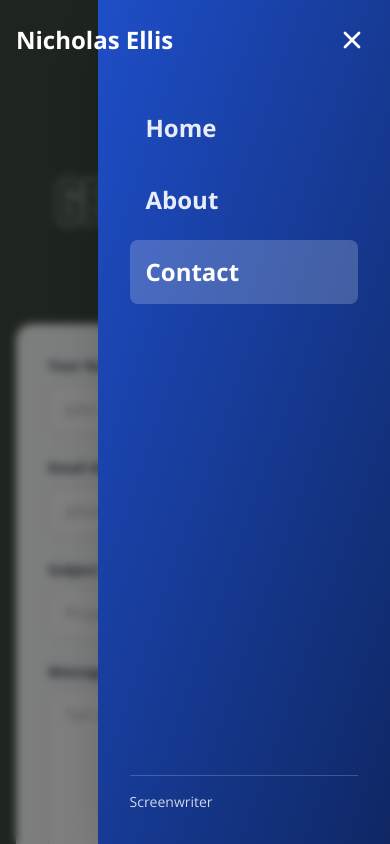
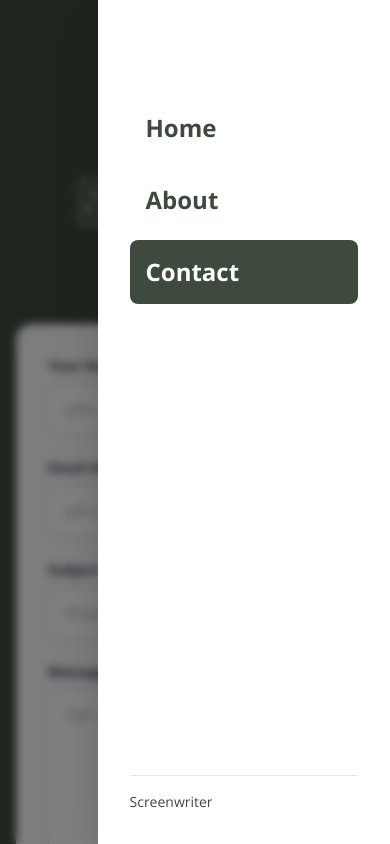
Before and after one commit to ngellis/nickiswrite.github.io, a Next.js app: page /contact in a window 390 px wide. Both pictures are taken after a click on the button "Toggle menu". Shown: the top 844 px of the page. Built offline with nearby package versions, Linux system fonts and the light colour scheme.

Commit message:
eric's edits on mobile

```diff
--- a/app/contact/page.tsx
+++ b/app/contact/page.tsx
@@ -54,7 +54,7 @@ export default function Contact() {
       {/* Hero Section */}
       <section className="pt-32 pb-8" style={{ backgroundColor: '#3D4A3D' }}>
         <div className="container-custom">
-          <AnimatedSection className="text-center max-w-4xl mx-auto">
+          <AnimatedSection className="text-center mx-auto">
             <motion.h1
               className="text-6xl md:text-7xl lg:text-8xl font-bold text-white mb-6 uppercase tracking-wider mt-12"
               style={{
@@ -71,7 +71,7 @@ export default function Contact() {
               animate={{ opacity: 1, y: 0 }}
               transition={{ duration: 0.8 }}
             >
-              Get In Touch
+              Say Howdy
             </motion.h1>
           </AnimatedSection>
         </div>
@@ -79,7 +79,7 @@ export default function Contact() {
 
       {/* Contact Section */}
       <section className="py-8 md:py-12 lg:py-16" style={{ backgroundColor: '#3D4A3D' }}>
-        <div className="container-custom max-w-2xl">
+        <div className="container-custom" style={{ maxWidth: '672px' }}>
           <AnimatedSection>
             <div className="bg-gray-50 rounded-2xl p-8 shadow-lg">
                 {isSubmitted ? (
--- a/app/globals.css
+++ b/app/globals.css
@@ -79,9 +79,12 @@
 }
 
 ::-webkit-scrollbar-thumb {
-  @apply bg-primary-400 rounded-full;
+  background-color: #3D4A3D;
+  border: 2px solid white;
+  @apply rounded-full;
 }
 
 ::-webkit-scrollbar-thumb:hover {
-  @apply bg-primary-500;
+  background-color: #2d3a2d;
+  border: 2px solid white;
 }
--- a/components/Navigation.tsx
+++ b/components/Navigation.tsx
@@ -51,8 +51,8 @@ export default function Navigation() {
       >
         <div className="container-custom">
           <div className="flex items-center justify-between h-20">
-            {/* Logo */}
-            <Link href="/" className="group">
+            {/* Logo - Hidden on mobile, visible on desktop */}
+            <Link href="/" className="group hidden md:block">
               <motion.h1
                 className={`text-2xl md:text-3xl font-display font-bold transition-colors duration-300 ${
                   scrolled ? 'text-white' : 'text-white'
@@ -63,6 +63,9 @@ export default function Navigation() {
                 Nicholas Ellis
               </motion.h1>
             </Link>
+
+            {/* Empty div for mobile to maintain layout */}
+            <div className="md:hidden" />
 
             {/* Desktop Navigation */}
             <div className="hidden md:flex items-center space-x-8">
@@ -123,7 +126,7 @@ export default function Navigation() {
               animate={{ x: 0 }}
               exit={{ x: '100%' }}
               transition={{ type: 'spring', damping: 25, stiffness: 200 }}
-              className="fixed top-0 right-0 bottom-0 w-3/4 max-w-sm bg-gradient-to-br from-primary-600 to-primary-800 z-40 md:hidden shadow-2xl"
+              className="fixed top-0 right-0 bottom-0 w-3/4 max-w-sm bg-white z-40 md:hidden shadow-2xl"
             >
               <div className="flex flex-col h-full pt-24 px-8">
                 <nav className="flex-1 space-y-2">
@@ -138,9 +141,10 @@ export default function Navigation() {
                         href={link.path}
                         className={`block text-2xl font-display font-semibold py-4 px-4 rounded-lg transition-all duration-300 ${
                           pathname === link.path
-                            ? 'bg-white/20 text-white'
-                            : 'text-white/90 hover:bg-white/10 hover:text-white'
+                            ? 'bg-[#3D4A3D] text-white'
+                            : 'text-[#3D4A3D] hover:bg-[#3D4A3D]/10'
                         }`}
+                        style={{ color: pathname === link.path ? 'white' : '#3D4A3D' }}
                       >
                         {link.name}
                       </Link>
@@ -153,9 +157,10 @@ export default function Navigation() {
                   initial={{ y: 20, opacity: 0 }}
                   animate={{ y: 0, opacity: 1 }}
                   transition={{ delay: 0.4 }}
-                  className="pb-8 pt-4 border-t border-white/20"
+                  className="pb-8 pt-4 border-t"
+                  style={{ borderColor: '#3D4A3D20' }}
                 >
-                  <p className="text-white/80 text-sm">
+                  <p className="text-sm" style={{ color: '#3D4A3D' }}>
                     Screenwriter
                   </p>
                 </motion.div>
```
